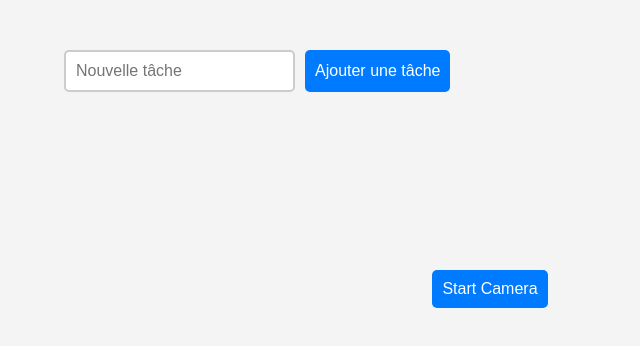
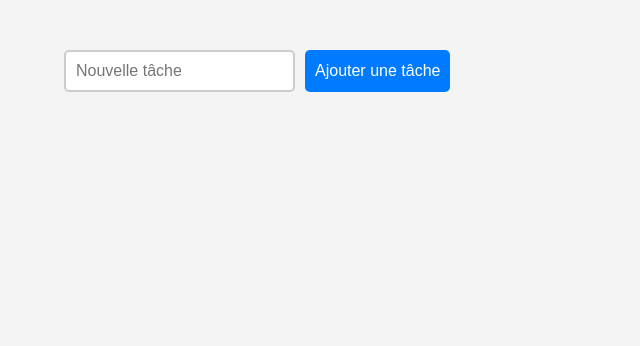
Before and after one commit to nathansavari/todo-pwa, a React (Vite) app: page / in a window 1280 px wide. Shown: the top 346 px of the page, without its empty margins (0-640 px from the left). Built offline with nearby package versions, Linux system fonts and the light colour scheme.

Commit message:
remove camera

```diff
--- a/src/App.tsx
+++ b/src/App.tsx
@@ -1,6 +1,5 @@
 import React, { useState, useEffect } from "react";
 import TodoList from "./TodoList";
-import Photo from "./Photo";
 import { Todo } from "./types";
 import "./App.css";
 
@@ -38,7 +37,6 @@ const App: React.FC = () => {
         <button type="submit">Ajouter une tâche</button>
       </form>
       <TodoList todos={todos} setTodos={setTodos} />
-      <Photo />
     </div>
   );
 };
```
